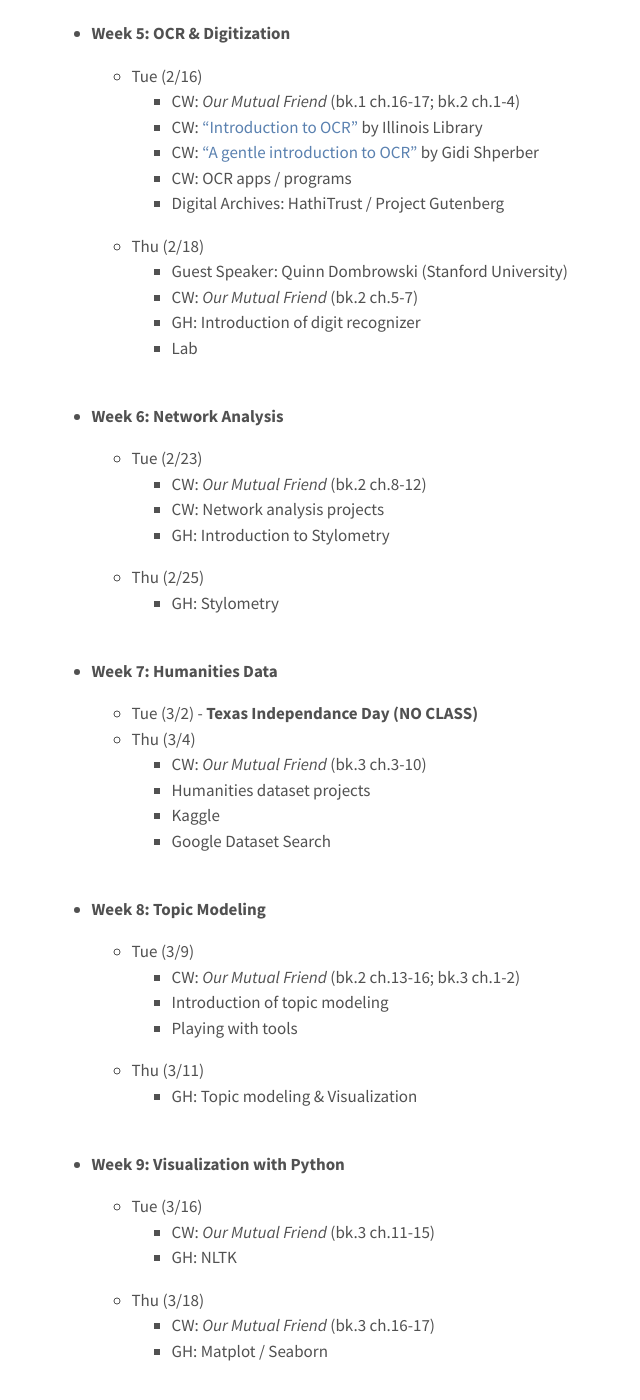
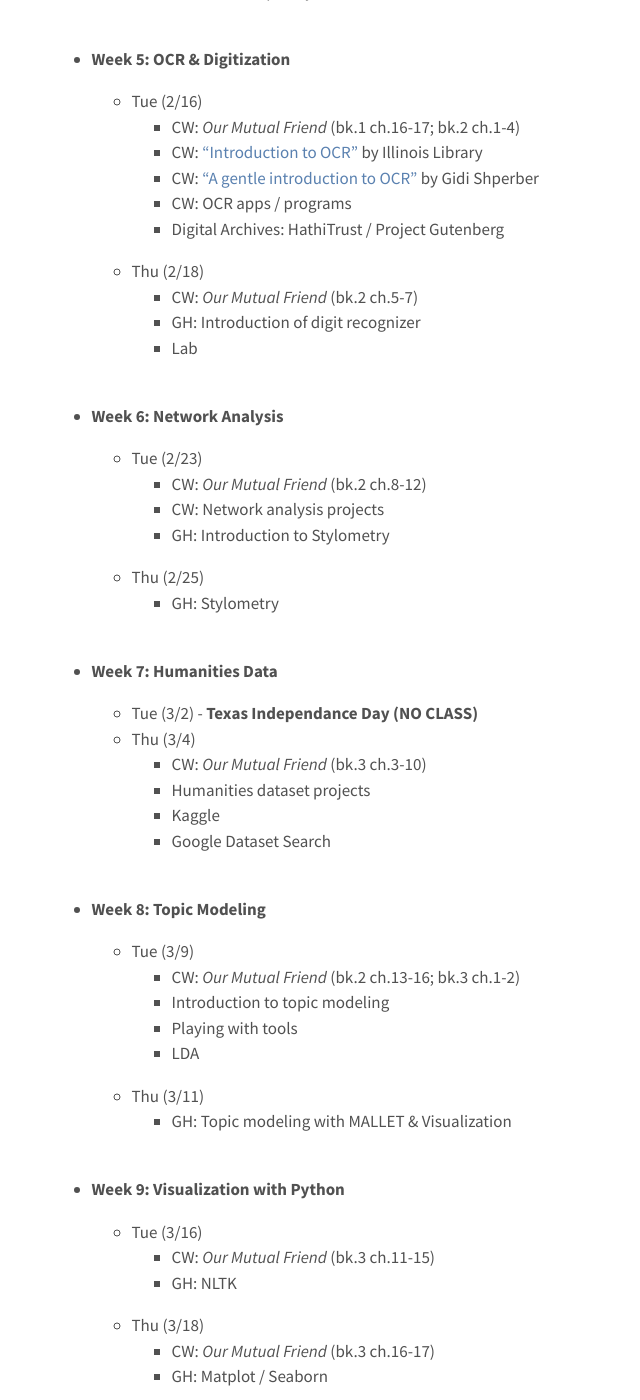
Before and after one commit to elibooklover/ENGL304-Spring2021, a Jekyll site: the page built from syllabus.md, in a window 1280 px wide and 1400 px high, scrolled down 5210 px. Shown: the whole window, without its empty margins (291-931 px from the left). Built offline with Jekyll 4.4.1, drawn with Linux system fonts in a browser that asks for light colours; some of the changed text lies outside the part shown.

Commit message:
Syllabus

```diff
--- a/syllabus.md
+++ b/syllabus.md
@@ -142,7 +143,6 @@ The course schedule is subject to changes. <br>
     *	CW: OCR apps / programs
     *	Digital Archives: HathiTrust / Project Gutenberg
   * Thu (2/18)
-    * Guest Speaker: Quinn Dombrowski (Stanford University)
     *	CW: <i>Our Mutual Friend</i> (bk.2 ch.5-7)
     *	GH: Introduction of digit recognizer
     *	Lab
@@ -175,10 +175,11 @@ The course schedule is subject to changes. <br>
 
   * Tue (3/9)
     * CW: <i>Our Mutual Friend</i> (bk.2 ch.13-16; bk.3 ch.1-2)
-    *	Introduction of topic modeling
+    *	Introduction to topic modeling
     *	Playing with tools
+    * LDA
   * Thu (3/11)
-    *	GH: Topic modeling & Visualization
+    *	GH: Topic modeling with MALLET & Visualization
 <br>
 <br>
 
```
Also changed, not shown: other parts of syllabus.md (+1 -0 lines).
